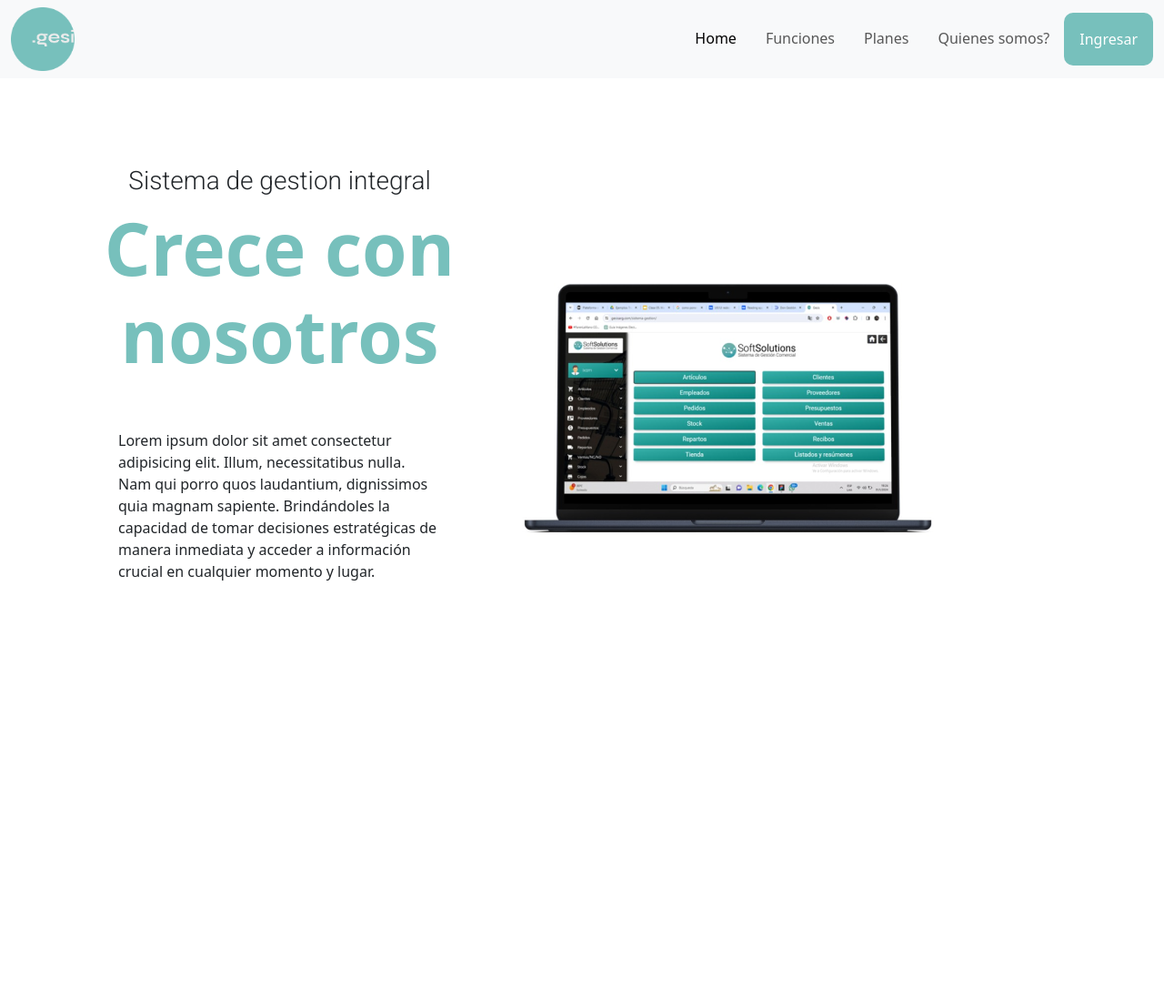
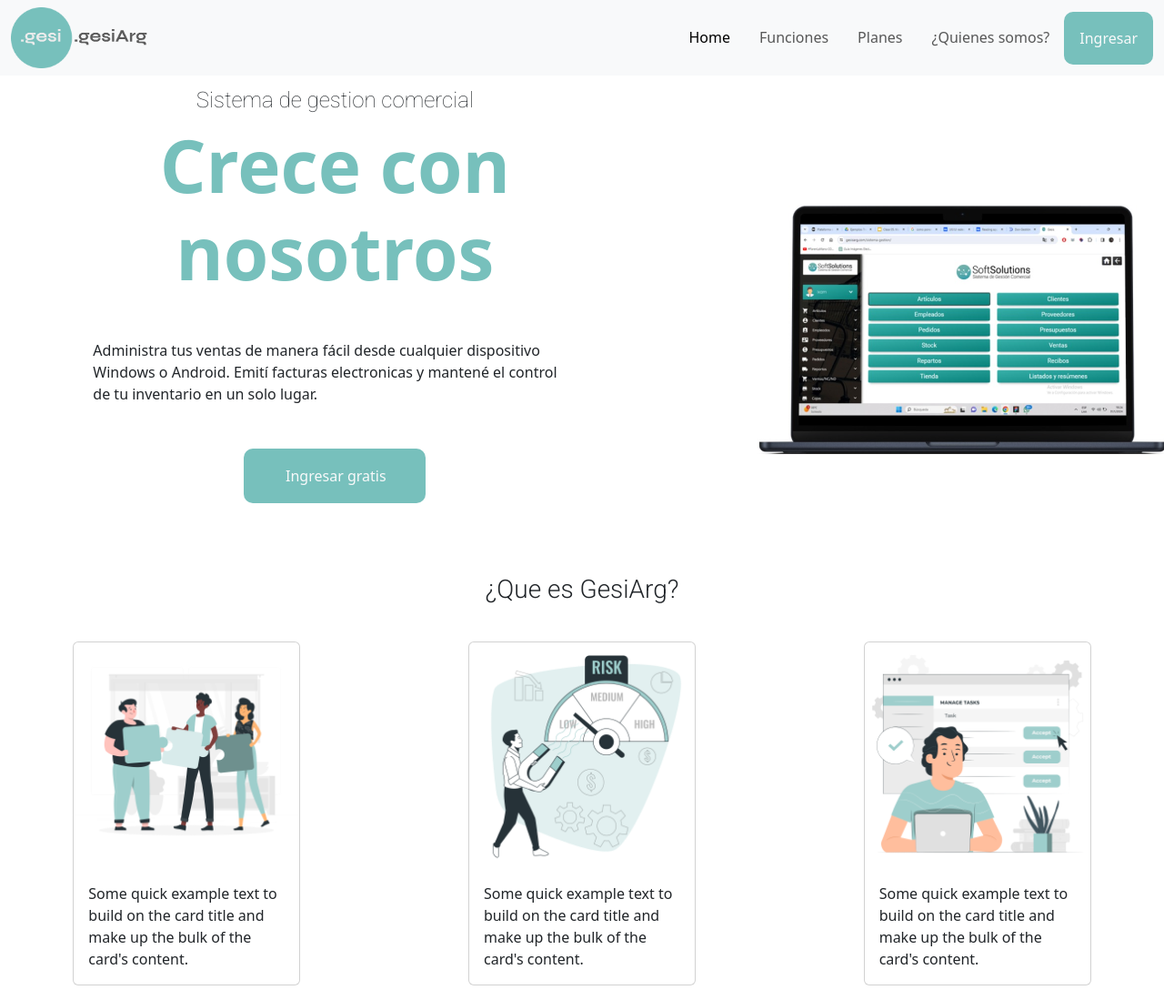
Before and after one commit to MaxiBenito/PaginaGesi-, a plain HTML site: page index.html in a window 1280 px wide. Shown: the whole page at 91% size. Before the commit the page ends 800 px from the top, so only its background shows below. Drawn offline with nearby package versions, Linux system fonts and the light colour scheme.

Commit message:
Cambios en el index

```diff
--- a/css/estilo.css
+++ b/css/estilo.css
@@ -8,28 +8,36 @@
 
 }
 
+
 header{
+    width: 100%;
     background-color: white;
+    position: fixed;
+    z-index: 100;
 }
 
-h1, h2, h3, h4 {
+h1, h2, h3 {
 
         font-family: "Roboto", sans-serif;
         font-weight: 300;
         font-style: normal;
         text-align: center;
+}
+h4{
+    font-family: "Roboto", sans-serif;
+    font-weight: 200;
+    font-style: normal;
+    text-align: center;
 
 }
 .logo{
-    width: 70px;
+    width: 150px;
 }
 .color{
     background-color:#77C0BC;
     border-radius: 10px;
 }
-.colorletra{
-    color: white;
-}
+
 .titulo{
     color: #77C0BC;
     font-size: 500%;
@@ -38,3 +46,12 @@
     font-style: normal;
     text-align: center;
 }
+
+.contenedorboton{
+    width: 150px;
+    margin: 0px auto;
+    padding: 1px;
+}
+.button:hover{
+       background-color: #2BA6A1;
+}
--- a/index.html
+++ b/index.html
@@ -26,9 +26,9 @@
     <header>
 
         <!--Navbar-->
-        <nav class="navbar navbar-expand-lg bg-body-tertiary ">
+        <nav class="navbar navbar-expand-lg bg-body-tertiary  ">
           <div class="container-fluid">
-            <img src="./multimedia/Logo Gesi.png" class="logo" alt="Logo">
+            <img src="./multimedia/logo completo 1.png" class="logo" alt="Logo">
             <form class="d-flex" role="search">
             <button class="navbar-toggler" type="button" data-bs-toggle="collapse" data-bs-target="#navbarScroll" aria-controls="navbarScroll" aria-expanded="false" aria-label="Toggle navigation">
               <span class="navbar-toggler-icon"></span>
@@ -45,45 +45,75 @@
                   <a class="nav-link p-3" href="./pages/Planes.html">Planes</a>
                 </li>
                 <li class="nav-item" >
-                  <a class="nav-link p-3" href="./pages/quienesSomos.html">Quienes somos?</a>
+                  <a class="nav-link p-3" href="./pages/quienesSomos.html">¿Quienes somos?</a>
                 </li>
-                <div class="color"><a href="#" class="btn btn p-3 colorletra">Ingresar</a>
+                <div class="color button"><a href="./pages/login1.html" class="btn btn p-3 text-light">Ingresar</a>
                 </div>
-
-
-                </li>
+               </li>
               </ul>
-
-                </form>
+               </form>
             </div>
           </div>
         </nav>
     </header>
     <main>
-      <main class="container">
 
-               <div class="row">
-                <div class="col-lg-12  col-xs-12 col-md-6  p-5">
-
-
+          <div class="row">
+                <div class="col-lg-12  col-xs-12 col-md-12  p-5">
                 </div>
-            <div class="col-lg-5  col-xs-12 col-md-6 ">
-              <h3>Sistema de gestion integral</h3>
+            <div class="col-lg8  col-xs-12 col-md-6 mx-auto style="width: 200px;>
+              <h4>Sistema de gestion comercial</h4>
               <h2 class="titulo">Crece con nosotros</h2>
-              <p class="p-5">Lorem ipsum dolor sit amet consectetur adipisicing elit. Illum, necessitatibus nulla. Nam qui porro quos laudantium, dignissimos quia magnam sapiente. Brindándoles la capacidad de tomar decisiones estratégicas de manera inmediata y acceder a información crucial en cualquier momento y lugar.</p>
+              <p class=" m-5"> Administra tus ventas de manera fácil desde cualquier dispositivo Windows o Android. Emití facturas electronicas y mantené el control de tu inventario en un solo lugar.</p>
+              <div class="color contenedorboton mx-auto button" style="width: 200px;"><a href="./pages/login1.html" class="btn btn p-3 colorletra text-light mx-auto" style="width: 200px;">  Ingresar gratis</a>
+              </div>
             </div>
 
-            <div class="col-lg-7 col-xs-12 col-md-6 p-3 ">
+            <div class="col-lg-4 col-xs-12 col-md-6 p-3 mx-auto style="width: 200px;>
                 <img src="./multimedia/mokups1.png" alt="mokups">
             </div>
 
+            <div class="p-3 col-lg12  col-xs-12 col-md-12 mx-auto style="width: 200px;>
+              <h3>¿Que es GesiArg?</h3>
+
+              </div>
+            </div>
+
         </div>
+        <section>
+          <div class="row">
+            <div class="col-lg4 col xs-12 col md-12 p-3">
+            <section><div class="card mx-auto " style="width: 250px;">
+              <img src="./multimedia/Team work-rafiki.png" class="card-img-top" alt="...">
+              <div class="card-body">
+                <p class="card-text">Some quick example text to build on the card title and make up the bulk of the card's content.</p>
+              </div>
+            </div>
+          </section>
+            </div>
+            <div class="col-lg4 col xs-12 col md-12 p-3">
+              <section><div class="card mx-auto" style="width: 250px;">
+                <img src="./multimedia/Risk management-bro.png" class="card-img-top" alt="...">
+                <div class="card-body">
+                  <p class="card-text">Some quick example text to build on the card title and make up the bulk of the card's content.</p>
+                </div>
+              </div>
+            </section>
+            </div>
+            <div class="col-lg4 col xs-12 col md-12 p-3">
+              <section><div class="card mx-auto" style="width: 250px;">
+                <img src="./multimedia/Accept tasks-pana.png" class="card-img-top" alt="...">
+                <div class="card-body">
+                  <p class="card-text">Some quick example text to build on the card title and make up the bulk of the card's content.</p>
+                </div>
+              </div>
+            </section>
 
-    </main>
+            </div>
+          </div>
 
-    </main>
-
-
+        </section>
+     </main>
     <!--dependencia de JS clave para bootstrap-->
     <script src="https://cdn.jsdelivr.net/npm/bootstrap@5.3.3/dist/js/bootstrap.bundle.min.js" integrity="sha384-YvpcrYf0tY3lHB60NNkmXc5s9fDVZLESaAA55NDzOxhy9GkcIdslK1eN7N6jIeHz" crossorigin="anonymous"></script>
 </body>
```
Also changed, not shown: pages/Funciones.html (+2 -2 lines), pages/Planes.html (+2 -2 lines), pages/login1.html (added, +47 -0 lines), pages/quienesSomos.html (+2 -2 lines), multimedia/Accept tasks-pana.png (added), multimedia/Risk management-bro.png (added), multimedia/Team work-rafiki.png (added), multimedia/logo completo 1.png (added), multimedia/logo completo.jpg (added), multimedia/logo completo.png (added).
